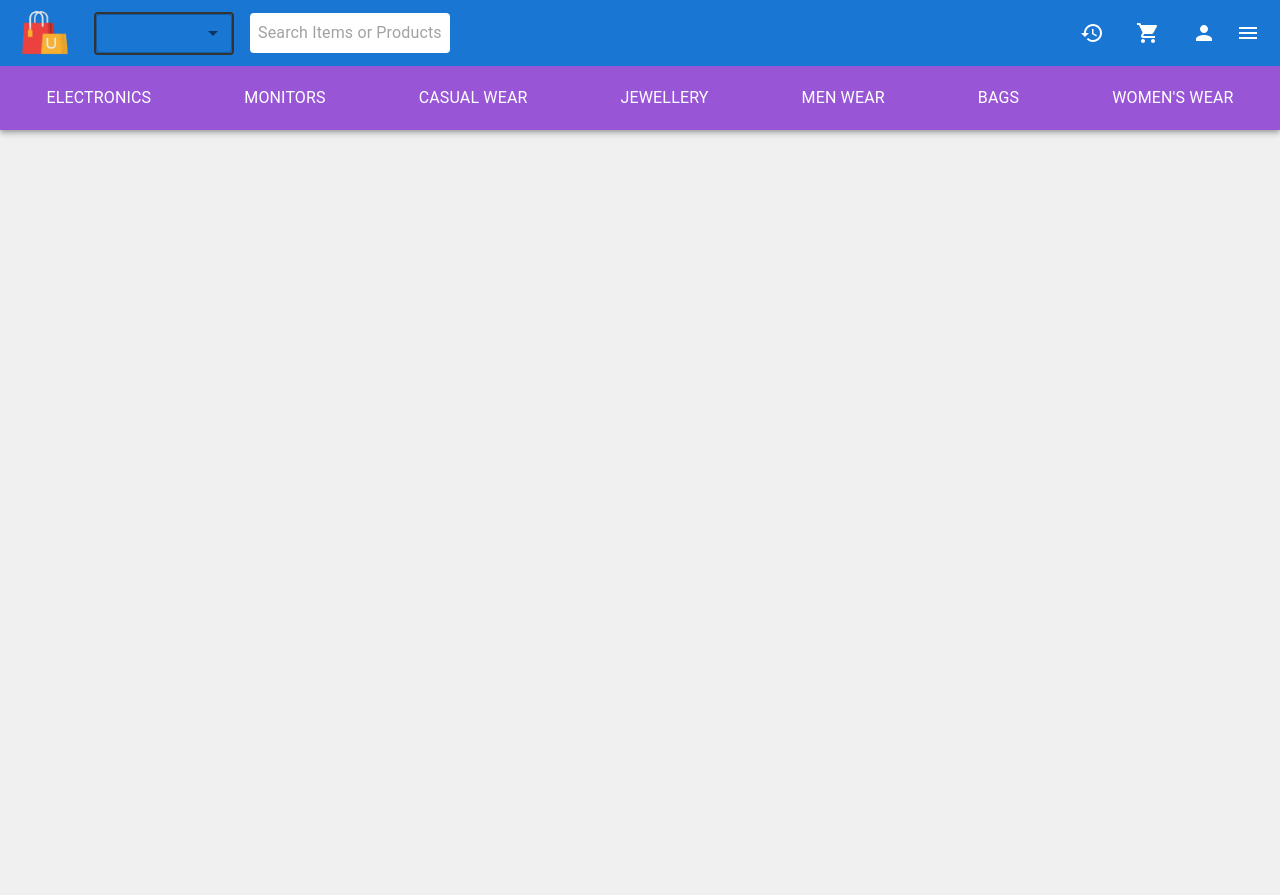
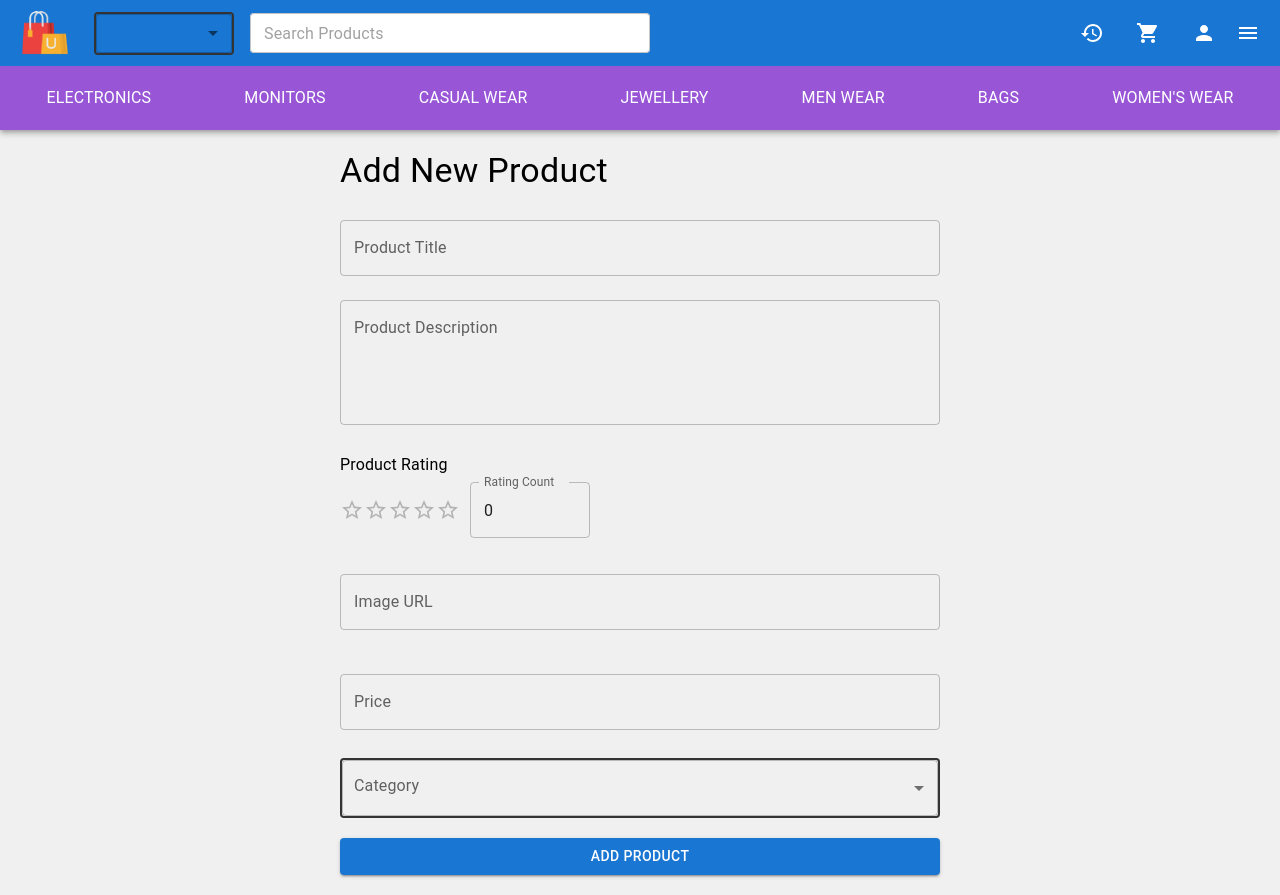
Before and after one commit to Ben-121/ecom, a React (Vite) app: page /seller in a window 1280 px wide. Before the commit the page ends 800 px from the top, so only its background shows below. Built offline with nearby package versions, Linux system fonts and the light colour scheme; no server answers.

Commit message:
Fixed search, category, reviews, history page added seller page and fixed navigation

```diff
--- a/src/App.jsx
+++ b/src/App.jsx
@@ -1,12 +1,11 @@
 import React, { useState } from "react";
-import { BrowserRouter as Router, Route, Routes, useLocation } from "react-router-dom";
-import Home from './screens/Home';
+import { BrowserRouter as Router, Route, Routes } from "react-router-dom";
+// import Home from './screens/Home';
 import Cart from "./screens/Cart";
 import Payment from "./screens/Payment";
 import ProductDetails from "./screens/ProductDetails";
 import Login from "./screens/Login";
 import Signup from "./screens/Signup";
-import Header from "./components/Header";
 import Body from "./components/Body";
 import Men from "./screens/path/Men";
 import Women from "./screens/path/Women";
@@ -18,6 +17,8 @@ import Bags from "./screens/path/Bags";
 import AboutUs from "./screens/Aboutus";
 import ActivityHistory from "./screens/ActivityHistory";
 import { CartProvider } from "./components/context/CartContext";
+import Seller from "./screens/Seller";
+import { HeaderLayout, LoginsignupLayout } from "./Route";
 
 function App() {
   const [selectedCategory, setSelectedCategory] = useState("");
@@ -27,28 +28,27 @@ function App() {
     setSelectedCategory(category);
   };
 
-  // Component to conditionally render Header
-  const ConditionalHeader = () => {
-    const location = useLocation();
-    const showHeader = !["/login", "/signup"].includes(location.pathname);
-    return showHeader ? (
-      <Header
+  return (
+    <CartProvider>
+      <Router>
+        <Routes>
+          <Route element={<LoginsignupLayout />}>
+            <Route path="/login" element={<Login />} />
+            <Route path="/signup" element={<Signup />} />
+          </Route>
+
+          <Route
+            element={
+              <HeaderLayout
                 onCategoryChange={handleCategoryChange}
                 setSearchQuery={setSearchQuery}
               />
-    ) : null;
-  };
-
-  return (
-    <CartProvider>
-      <Router>
-        <ConditionalHeader />
-        <Routes>
+            }
+          >
             <Route
               path='/'
               element={
                 <>
-                <Home category={selectedCategory} />
                   <Body category={selectedCategory} searchQuery={searchQuery} />
                 </>
               }
@@ -65,8 +65,8 @@ function App() {
             <Route path="/activityhistory" element={<ActivityHistory />} />
             <Route path="/payment" element={<Payment />} />
             <Route path="/productDetails/:productDetailsId" element={<ProductDetails />} />
-          <Route path="/login" element={<Login />} />
-          <Route path="/signup" element={<Signup />} />
+            <Route path="/seller" element={<Seller />} />
+          </Route>
         </Routes>
       </Router>
     </CartProvider>
--- /dev/null
+++ b/src/Route.jsx
@@ -0,0 +1,21 @@
+import React from 'react';
+import { Outlet } from 'react-router-dom';
+import Header from './components/Header';
+
+const HeaderLayout = ({ onCategoryChange, setSearchQuery }) => {
+  return (
+    <>
+      <Header
+        onCategoryChange={onCategoryChange}
+        setSearchQuery={setSearchQuery}
+      />
+      <Outlet />
+    </>
+  );
+};
+
+const LoginsignupLayout = () => {
+  return <Outlet />;
+};
+
+export { HeaderLayout, LoginsignupLayout };
--- a/src/components/Firebase.js
+++ b/src/components/Firebase.js
@@ -1,13 +1,10 @@
 // Import the functions you need from the SDKs you need
 import { initializeApp } from "firebase/app";
 import { getAnalytics } from "firebase/analytics";
-import { getAuth } from 'firebase/auth'
+import { getAuth } from 'firebase/auth';
 import { getFirestore } from "firebase/firestore";
-// TODO: Add SDKs for Firebase products that you want to use
-// https://firebase.google.com/docs/web/setup#available-libraries
+import { getStorage } from "firebase/storage";
 
-// Your web app's Firebase configuration
-// For Firebase JS SDK v7.20.0 and later, measurementId is optional
 const firebaseConfig = {
   apiKey: "AIzaSyCr-lVNDoeFNZ_b4RV4hwDnYgyt-l8vb5s",
   authDomain: "loginsignup-f2d3c.firebaseapp.com",
@@ -18,9 +15,9 @@ const firebaseConfig = {
   measurementId: "G-1TZBZ1BRLJ"
 };
 
-// Initialize Firebase
 const app = initializeApp(firebaseConfig);
 const analytics = getAnalytics(app);
-export const auth = getAuth()
-export const db = getFirestore(app)
+export const auth = getAuth(app);
+export const db = getFirestore(app);
+export const storage = getStorage(app);
 export default app;
--- a/src/components/Header.jsx
+++ b/src/components/Header.jsx
@@ -5,7 +5,7 @@ import {
   Toolbar,
   IconButton,
   Typography,
-  InputBase,
+  TextField,
   FormControl,
   Select,
   MenuItem,
@@ -23,14 +23,13 @@ import {
   History as HistoryIcon,
   Person as PersonIcon,
 } from "@mui/icons-material";
-// import { auth, db } from "./Firebase";
+import { auth, db } from "./firebase";
 import { doc, getDoc } from "firebase/firestore";
 import logo from "../assets/logo.png";
 import "./Header.css";
 import { CartContext } from "./context/CartContext";
-import { db, auth } from "./firebase";
 
-function Header({ onCategoryChange, setSearchQuery }) {
+function Header({  onCategoryChange, setSearchQuery }) {
   const [drawerOpen, setDrawerOpen] = useState(false);
   const [userDetails, setUserDetails] = useState(null);
   const [selectedCategory, setSelectedCategory] = useState("");
@@ -122,11 +121,18 @@ function Header({ onCategoryChange, setSearchQuery }) {
               <MenuItem value="women's clothing">Women's Clothing</MenuItem>
             </Select>
           </FormControl>
-          <InputBase
-            placeholder="Search Items or Products"
-            onChange={handleSearchChange}
-            className="headerInput"
-          />
+
+          <TextField
+          variant="outlined"
+          placeholder="Search Products"
+          onChange={handleSearchChange}
+          sx={{
+            backgroundColor: "white",
+            borderRadius: 1,
+            width: 400,
+          }}
+          size="small"
+        />
         </div>
 
         <div className="headerActions">
--- a/src/screens/ActivityHistory.jsx
+++ b/src/screens/ActivityHistory.jsx
@@ -1,5 +1,5 @@
 import React, { useState, useEffect } from 'react';
-import { auth, db } from '../components/Firebase'; // Import Firebase auth and Firestore
+import { auth, db } from '../components/firebase'; // Import Firebase auth and Firestore
 import { doc, onSnapshot } from 'firebase/firestore'; // Firestore real-time listener
 import Card from '@mui/material/Card';
 import CardContent from '@mui/material/CardContent';
--- /dev/null
+++ b/src/screens/Seller.jsx
@@ -0,0 +1,181 @@
+import React, { useState } from "react";
+import { FormControl, InputLabel, Select, MenuItem, Typography, Button, CircularProgress, TextField, Rating } from "@mui/material";
+import { collection, addDoc } from "firebase/firestore";
+import { db } from "../components/firebase";
+import { useNavigate } from "react-router-dom";
+
+function Seller() {
+  const [title, setTitle] = useState("");
+  const [description, setDescription] = useState("");
+  const [imageUrl, setImageUrl] = useState("");
+  const [ratingRate, setRatingRate] = useState(0);
+  const [ratingCount, setRatingCount] = useState(0);
+  const [price, setPrice] = useState("");
+  const [category, setCategory] = useState("");
+  const [loading, setLoading] = useState(false);
+  const [error, setError] = useState(null);
+
+  const navigate = useNavigate();
+
+  const handleCategoryChange = (e) => {
+    setCategory(e.target.value);
+  };
+
+  const handleSubmit = async (e) => {
+    e.preventDefault();
+    setLoading(true);
+    setError(null);
+
+    const priceValue = parseFloat(price);
+    if (isNaN(priceValue) || priceValue <= 0) {
+      setError("Please enter a valid price.");
+      setLoading(false);
+      return;
+    }
+
+    if (!title || !description || !imageUrl || ratingRate === null || ratingCount === null || !category) {
+      setError("Please fill out all fields.");
+      setLoading(false);
+      return;
+    }
+
+    try {
+      const productData = {
+        title,
+        description,
+        image: imageUrl,
+        price: priceValue,
+        rating: {
+          rate: ratingRate,
+          count: ratingCount
+        },
+        category,
+        createdAt: new Date(),
+      };
+
+      await addDoc(collection(db, "products"), productData);
+
+      setLoading(false);
+      setTitle("");
+      setDescription("");
+      setImageUrl("");
+      setRatingRate(0);
+      setRatingCount(0);
+      setPrice("");
+      setCategory("");
+      alert("Product added successfully!");
+
+      navigate("/seller");
+
+    } catch (error) {
+      setError("Error adding product: " + error.message);
+      setLoading(false);
+    }
+  };
+
+  return (
+    <div style={{ padding: "20px", maxWidth: "600px", margin: "auto" }}>
+      <Typography variant="h4" gutterBottom>
+        Add New Product
+      </Typography>
+
+      {error && <Typography color="error">{error}</Typography>}
+
+      <form onSubmit={handleSubmit}>
+        <TextField
+          label="Product Title"
+          variant="outlined"
+          fullWidth
+          margin="normal"
+          value={title}
+          onChange={(e) => setTitle(e.target.value)}
+        />
+        <TextField
+          label="Product Description"
+          variant="outlined"
+          fullWidth
+          margin="normal"
+          multiline
+          rows={4}
+          value={description}
+          onChange={(e) => setDescription(e.target.value)}
+        />
+
+        <div style={{ margin: "20px 0" }}>
+          <Typography gutterBottom>Product Rating</Typography>
+          <div style={{ display: "flex", alignItems: "center" }}>
+            <Rating
+              name="ratingRate"
+              value={ratingRate}
+              onChange={(event, newValue) => setRatingRate(newValue)}
+              precision={0.1}
+            />
+            <TextField
+              label="Rating Count"
+              variant="outlined"
+              type="number"
+              value={ratingCount}
+              onChange={(e) => setRatingCount(parseInt(e.target.value, 10) || 0)}
+              style={{ marginLeft: '10px', width: '120px' }}
+            />
+          </div>
+        </div>
+
+        <div style={{ margin: "20px 0" }}>
+          <TextField
+            label="Image URL"
+            variant="outlined"
+            fullWidth
+            margin="normal"
+            value={imageUrl}
+            onChange={(e) => setImageUrl(e.target.value)}
+          />
+        </div>
+
+        <TextField
+          label="Price"
+          variant="outlined"
+          fullWidth
+          margin="normal"
+          type="number"
+          step="0.01" // Allows for decimal values
+          value={price}
+          onChange={(e) => setPrice(e.target.value)}
+        />
+
+        <FormControl
+          variant="outlined"
+          style={{ width: "100%", margin: "20px 0" }}
+        >
+          <InputLabel>Category</InputLabel>
+          <Select
+            value={category}
+            onChange={handleCategoryChange}
+            label="Category"
+            style={{
+              border: "2px solid #333",
+              borderRadius: "4px",
+            }}
+          >
+            <MenuItem value="electronics">Electronics</MenuItem>
+            <MenuItem value="jewelery">Jewelry</MenuItem>
+            <MenuItem value="men's clothing">Men's Clothing</MenuItem>
+            <MenuItem value="women's clothing">Women's Clothing</MenuItem>
+          </Select>
+        </FormControl>
+
+        <Button
+          variant="contained"
+          color="primary"
+          type="submit"
+          fullWidth
+          disabled={loading}
+        >
+          {loading ? <CircularProgress size={24} /> : "Add Product"}
+        </Button>
+      </form>
+    </div>
+  );
+}
+
+export default Seller;
```
Also changed, not shown: src/components/Body.jsx (+15 -10 lines), src/components/ProductItem.jsx (+36 -4 lines), src/screens/Login.jsx (+23 -18 lines), src/screens/ProductDetails.jsx (+11 -10 lines). Lines whose indentation alone changed are shown as unchanged.
